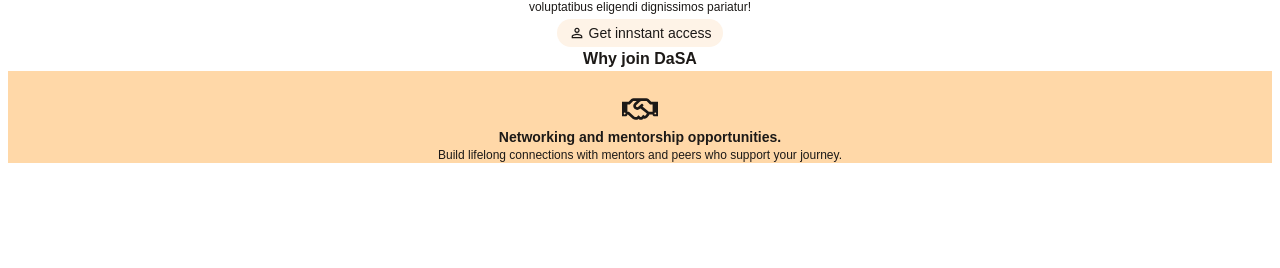
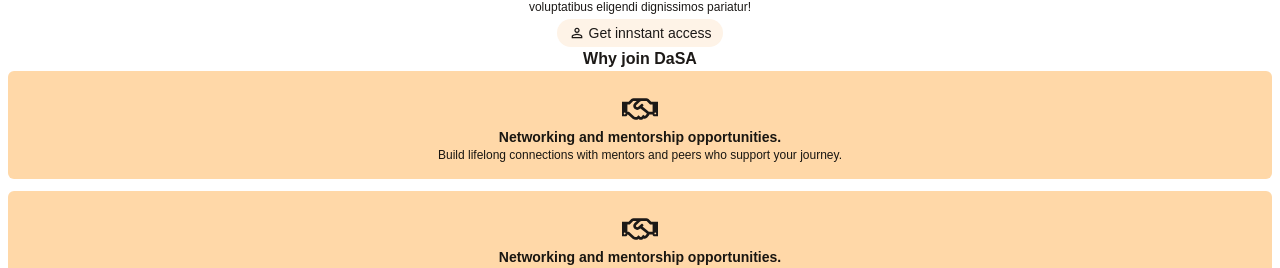
Before and after one commit to Sophianx234/dasa-web, a React (Vite) app: page /homepage in a window 1280 px wide. Shown: the part 673-941 px from the top of the page. Before the commit the page ends 836 px from the top, so only its background shows below. Built offline with nearby package versions, Linux system fonts and the light colour scheme; a web font is replaced by a local one.

Commit message:
refactoring membership section

```diff
--- /dev/null
+++ b/src/features/ui/Benefit.tsx
@@ -0,0 +1,23 @@
+import { ReactElement } from "react"
+
+export type benefitProps = {
+    icon: ReactElement,
+    title: string,
+    description: string,
+}
+function Benefit({icon,title,description}: benefitProps) {
+    return (
+        <div className="pt-5 pb-4 rounded-md  bg-[#ffd8a8] mx-2">
+                    <div className="flex flex-col items-center">
+                    {icon}
+                    <h1 className="font-bold text-sm text-center text-[#191611]"> {title}
+                    </h1>
+                    </div>
+                    <div  className="text-center text-xs px-2 text-[#191611]">
+                        {description}
+                         </div>
+                </div>
+    )
+}
+
+export default Benefit
--- /dev/null
+++ b/src/features/ui/BenefitsList.tsx
@@ -0,0 +1,13 @@
+import { FaRegHandshake } from "react-icons/fa"
+import Benefit from "./Benefit"
+
+function BenefitsList() {
+    return (
+        <div className="space-y-3">
+               <Benefit icon={<FaRegHandshake className="size-9" /> } title='Networking and mentorship opportunities.' description="Build lifelong connections with mentors and peers who support your journey."/>
+               <Benefit icon={<FaRegHandshake className="size-9" /> } title='Networking and mentorship opportunities.' description="Build lifelong connections with mentors and peers who support your journey."/>
+            </div>
+    )
+}
+
+export default BenefitsList
--- a/src/features/ui/Membership.tsx
+++ b/src/features/ui/Membership.tsx
@@ -1,20 +1,10 @@
-import { FaRegHandshake } from "react-icons/fa"
+import BenefitsList from "./BenefitsList"
 
 function Membership() {
     return (
         <section>
             <h1 className="font-bold text-center">Why join DaSA</h1>
-            <div className="">
-                <div className="pt-5 bg-[#ffd8a8] mx-2">
-                    <div className="flex flex-col items-center">
-                    <FaRegHandshake className="size-9" />
-                    <h1 className="font-bold text-sm text-center"> Networking and mentorship opportunities.
-                    </h1>
-                    </div>
-                    <div  className="text-center text-xs px-2">
-                        Build lifelong connections with mentors and peers who support your journey. </div>
-                </div>
-            </div>
+            <BenefitsList/>
         </section>
     )
 }
```
